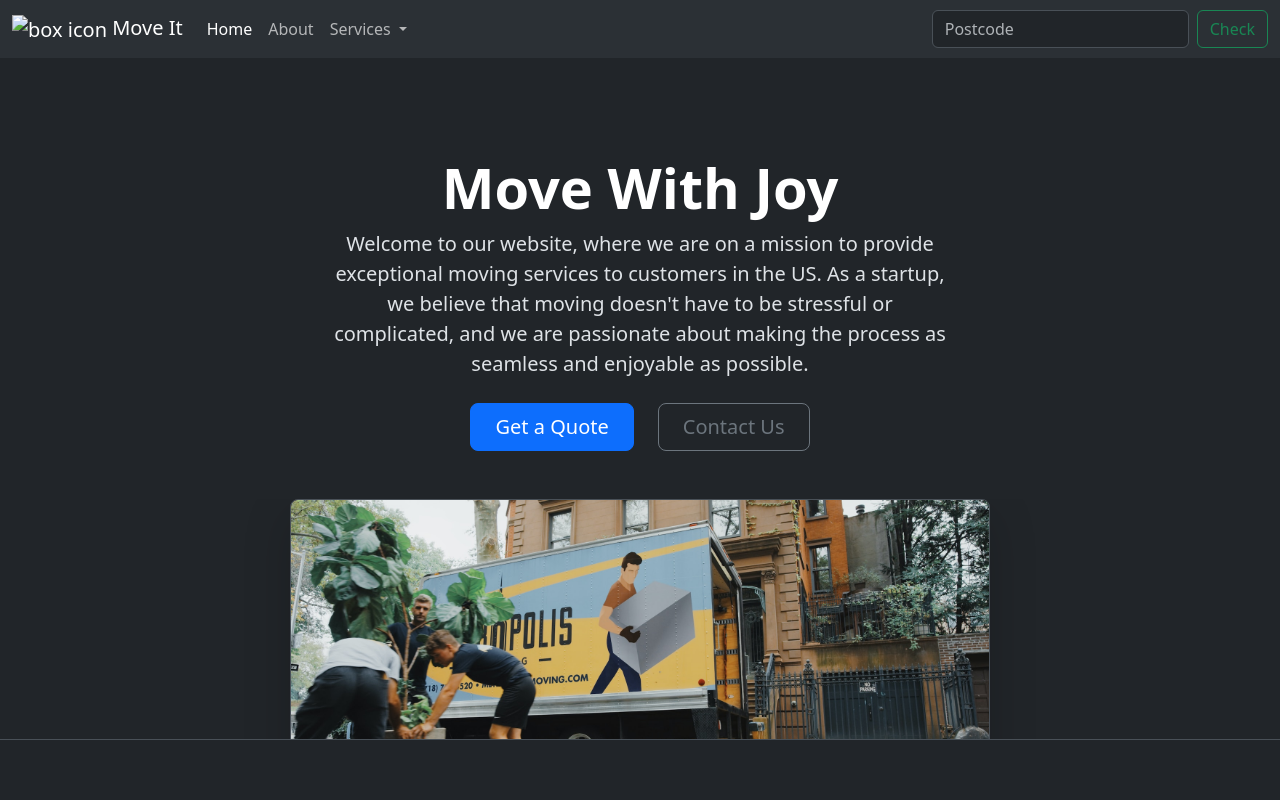
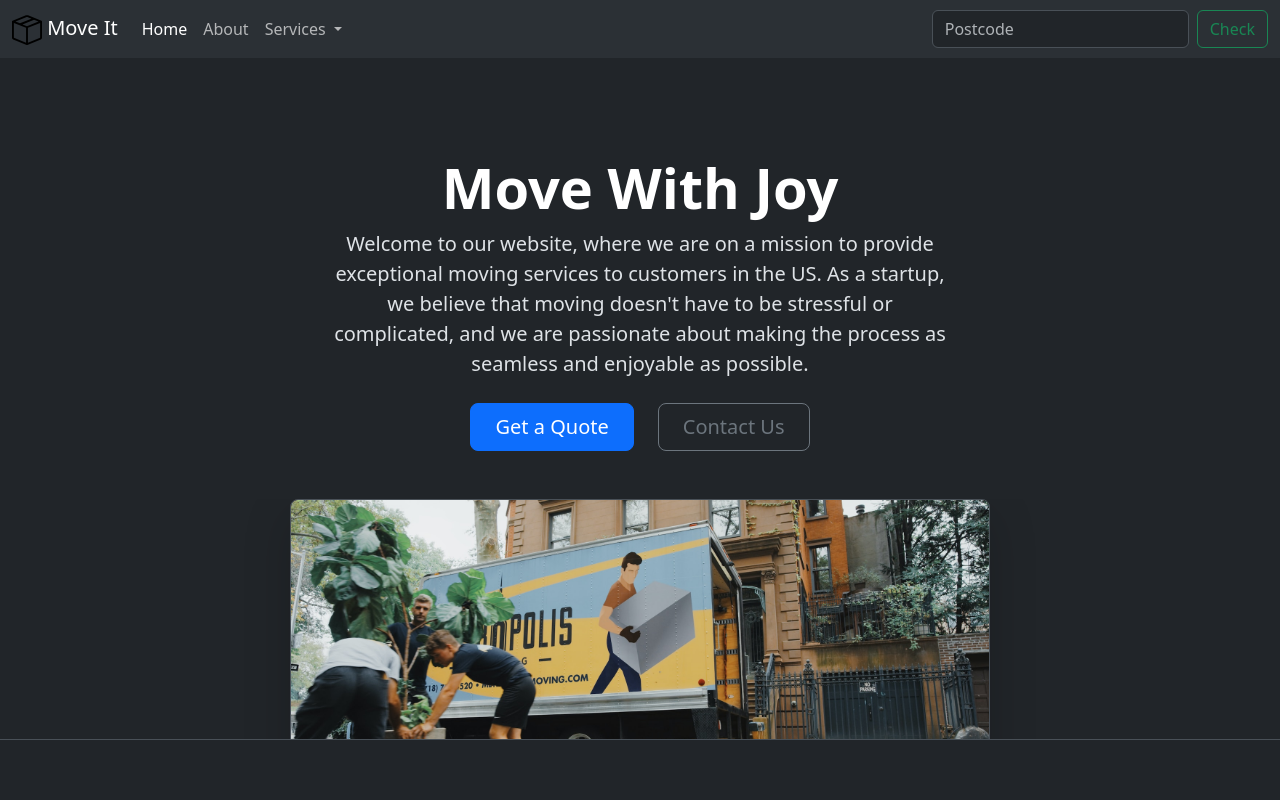
Before and after one commit to Ridwan-Kawsar/Move-It-Site, a plain HTML site: page index.html in a window 1280 px wide. Shown: the top 800 px of the page. Drawn offline with nearby package versions, Linux system fonts and the light colour scheme; the site is published under a folder, as on GitHub Pages, so addresses that start at the root find nothing.

Commit message:
Update index.html

```diff
--- a/index.html
+++ b/index.html
@@ -19,7 +19,7 @@
 <body>
   <nav class="navbar navbar-expand-lg bg-body-tertiary">
     <div class="container-fluid">
-      <a class="navbar-brand" href="#"><img src="/images/box-seam.svg" alt="box icon" height="30"> Move It</a>
+      <a class="navbar-brand" href="#"><img src="images/box-seam.svg" alt="box icon" height="30"> Move It</a>
       <button class="navbar-toggler" type="button" data-bs-toggle="collapse" data-bs-target="#navbarSupportedContent"
         aria-controls="navbarSupportedContent" aria-expanded="false" aria-label="Toggle navigation">
         <span class="navbar-toggler-icon"></span>
```
